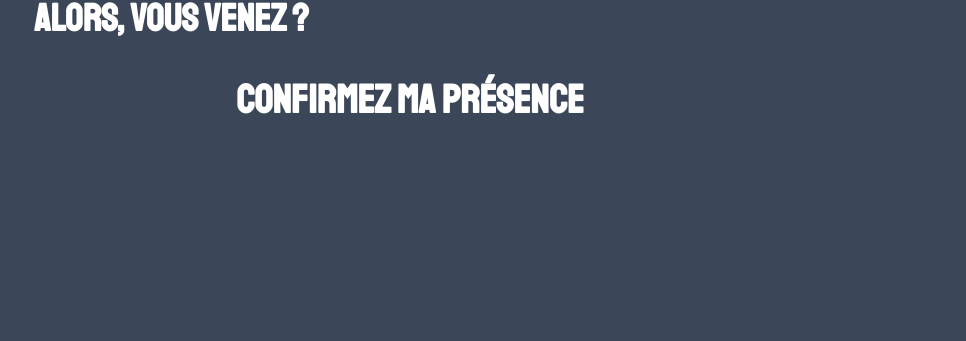
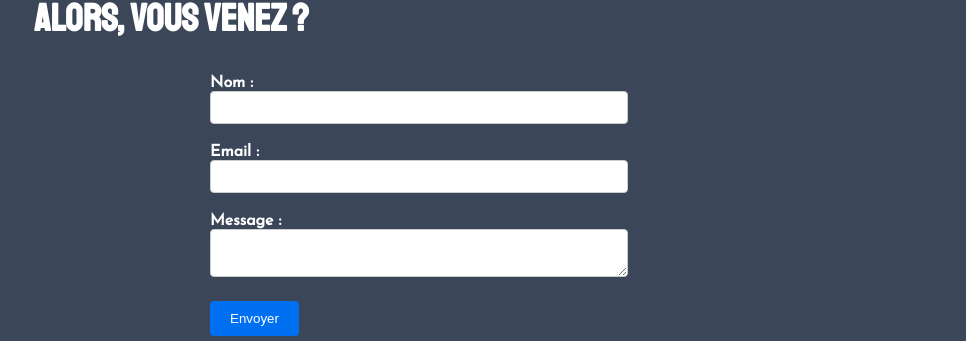
Before and after one commit to tatiana-sthl/wedding, a Next.js app: page / in a window 1280 px wide. Shown: the part 3252-3593 px from the top of the page, without its empty margins (230-1196 px from the left). Before the commit the page ends 3385 px from the top, so only its background shows below. Built offline with nearby package versions, Linux system fonts and the light colour scheme.

Commit message:
try to send mail with sendgrid but it doesnt work

```diff
--- a/package.json
+++ b/package.json
@@ -9,6 +9,7 @@
     "lint": "next lint"
   },
   "dependencies": {
+    "@sendgrid/mail": "^7.7.0",
     "eslint": "8.48.0",
     "eslint-config-next": "13.4.19",
     "next": "13.4.19",
--- a/src/app/components/rsvp.js
+++ b/src/app/components/rsvp.js
@@ -1,14 +1,74 @@
 import styles from '../page.module.css';
-
+import React, { useState } from 'react';
 
 const Rsvp = () => {
 
+  const [formData, setFormData] = useState({
+    name: '',
+    email: '',
+    message: '',
+  });
 
+  const handleChange = (e) => {
+    const { name, value } = e.target;
+    setFormData({
+      ...formData,
+      [name]: value,
+    });
+  };
+
+  const handleSubmit = async (e) => {
+    e.preventDefault();
+    const response = await fetch('/api/send-email', {
+      method: 'POST',
+      headers: {
+        'Content-Type': 'application/json',
+      },
+      body: JSON.stringify(formData),
+    });
+
+    if (response.status === 200) {
+      // Gérer le succès de l'envoi
+      console.log('E-mail envoyé avec succès.');
+    } else {
+      // Gérer l'échec de l'envoi
+      console.error('Erreur lors de l\'envoi de l\'e-mail.');
+    }
+  };
 
   return (
-    <div className={styles.form}>
-      <h2 className={styles.h2rsvp}>Confirmez ma présence</h2>
-    </div>
+    <form className={styles.contactForm} onSubmit={handleSubmit}>
+      <div className={styles.formGroup}>
+        <label htmlFor="name">Nom :</label>
+        <input
+          type="text"
+          id="name"
+          name="name"
+          value={formData.name}
+          onChange={handleChange}
+        />
+      </div>
+      <div className={styles.formGroup}>
+        <label htmlFor="email">Email :</label>
+        <input
+          type="email"
+          id="email"
+          name="email"
+          value={formData.email}
+          onChange={handleChange}
+        />
+      </div>
+      <div className={styles.formGroup}>
+        <label htmlFor="message">Message :</label>
+        <textarea
+          id="message"
+          name="message"
+          value={formData.message}
+          onChange={handleChange}
+        />
+      </div>
+      <button type="submit">Envoyer</button>
+    </form>
   );
 };
 
--- a/src/app/page.module.css
+++ b/src/app/page.module.css
@@ -207,3 +207,33 @@
   font-size: 1.2vw;
   text-align: justify ;
 }
+
+.contactForm {
+  max-width: 400px;
+  margin: 0 auto;
+}
+
+.formGroup {
+  margin-bottom: 20px;
+}
+
+label {
+  display: block;
+  font-weight: bold;
+}
+
+input, textarea {
+  width: 100%;
+  padding: 8px;
+  border: 1px solid #ccc;
+  border-radius: 4px;
+}
+
+button {
+  background-color: #0070f3;
+  color: #fff;
+  padding: 10px 20px;
+  border: none;
+  border-radius: 4px;
+  cursor: pointer;
+}
```
Also changed, not shown: 1 other file (tests, documents, lock files or other folders).
